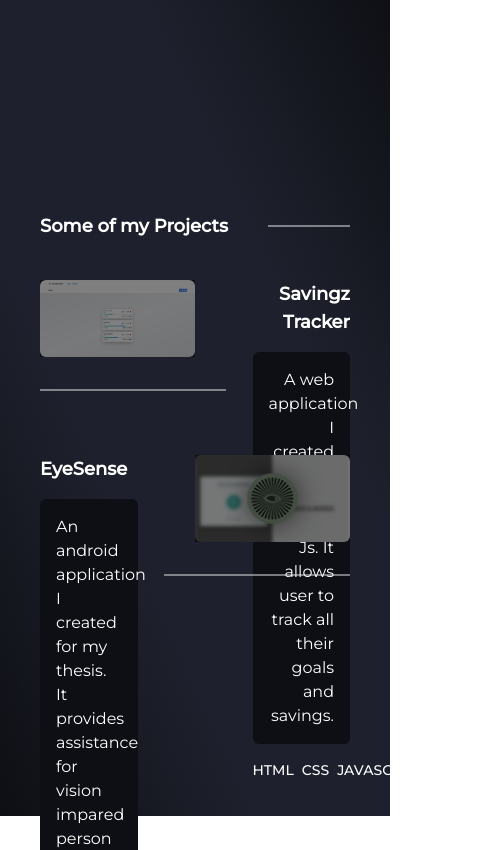
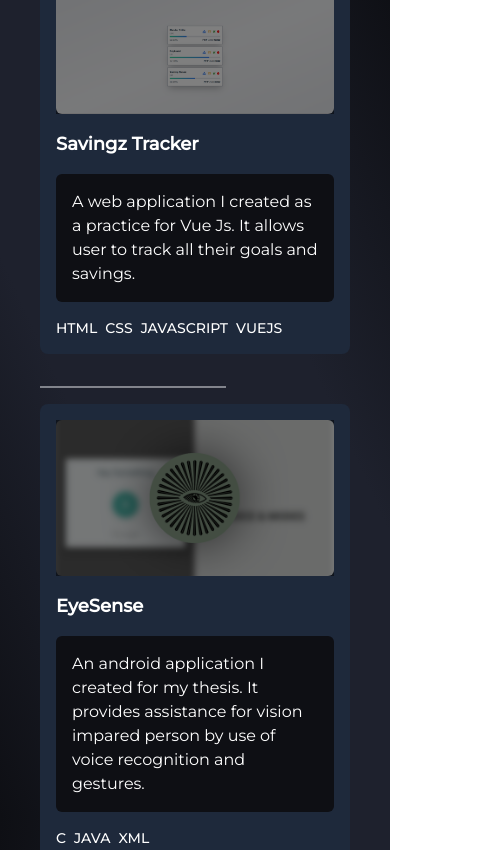
Before and after one commit to Zeaventyyy/My-Portfolio, a React (Create React App) app: page / in a window 390 px wide. Shown: the part 2560-3410 px from the top of the page, 479 px wide, since content can reach past the window. Built offline with nearby package versions, Linux system fonts and the light colour scheme.

Commit message:
Fixed project mobile view

```diff
--- a/src/index.css
+++ b/src/index.css
@@ -4,6 +4,17 @@
 
 html {
   @apply scroll-smooth;
+  background: linear-gradient(
+    to bottom right,
+    #0e0f14,
+    #1e212d,
+    #1e212d,
+    #0e0f14 /* #9e7540,
+    #faf3e0,
+    #eabf9f,
+    #b68973,
+    #1e212d */
+  );
 }
 
 body {
--- a/src/landingpage/project/project.jsx
+++ b/src/landingpage/project/project.jsx
@@ -15,8 +15,8 @@ function Project() {
           </div>
 
           <div className="flex flex-col">
-            <div className="flex flex-row justify-between">
-              <div className="h-full w-1/2 relative top-0 right-0">
+            <div className="flex flex-col md:flex-row justify-between bg-slate-800 p-4 rounded-lg md:bg-inherit md:p-0 md:rounded-none">
+              <div className="w-full md:h-full md:w-1/2 relative top-0 right-0">
                 <img
                   src={SavingzTracker}
                   alt="Savingz Tracker"
@@ -24,9 +24,9 @@ function Project() {
                 />
                 <div className="h-full w-full absolute bg-black top-0 left-0 right-0 bottom-0 opacity-50 hover:bg-transparent transition duration-500" />
               </div>
-              <div className="flex flex-col items-end pl-10 text-right grow">
-                <div className="absolute w-1/4">
-                  <p className="text-lg md:text-xl font-semibold ">
+              <div className="flex flex-col md:items-end md:pl-10 md:text-right grow">
+                <div className="md:absolute md:w-1/4 w-full">
+                  <p className="text-lg md:text-xl font-semibold mt-4 md:mt-0 ">
                     Savingz Tracker
                   </p>
                   <p className="bg-[#0e0f14] p-4 mt-4 rounded-md">
@@ -43,14 +43,16 @@ function Project() {
               </div>
             </div>
             <p className="border-[1px] opacity-50 self-start w-3/5 mt-8" />
-            <div className="flex flex-row-reverse justify-between mt-16">
-              <div className="h-full w-1/2 items-end relative top-0 right-0">
+            <div className="flex md:flex-row-reverse flex-col justify-between md:mt-16 mt-4 bg-slate-800 p-4 rounded-lg md:bg-inherit md:p-0 md:rounded-none">
+              <div className="w-full md:h-full md:w-1/2 items-end relative top-0 right-0">
                 <img src={Eyesense} alt="Eyesense" className="rounded-md" />
                 <div className="h-full w-full absolute bg-black top-0 left-0 right-0 bottom-0 opacity-50 hover:bg-transparent transition duration-500" />
               </div>
               <div className="flex flex-col text-left grow">
-                <div className="absolute w-1/4">
-                  <p className="text-lg md:text-xl font-semibold ">EyeSense</p>
+                <div className="md:absolute md:w-1/4 w-full">
+                  <p className="text-lg md:text-xl font-semibold mt-4 md:mt-0 ">
+                    EyeSense
+                  </p>
                   <p className="bg-[#0e0f14] p-4 mt-4 rounded-md">
                     An android application I created for my thesis. It provides
                     assistance for vision impared person by use of voice
```
